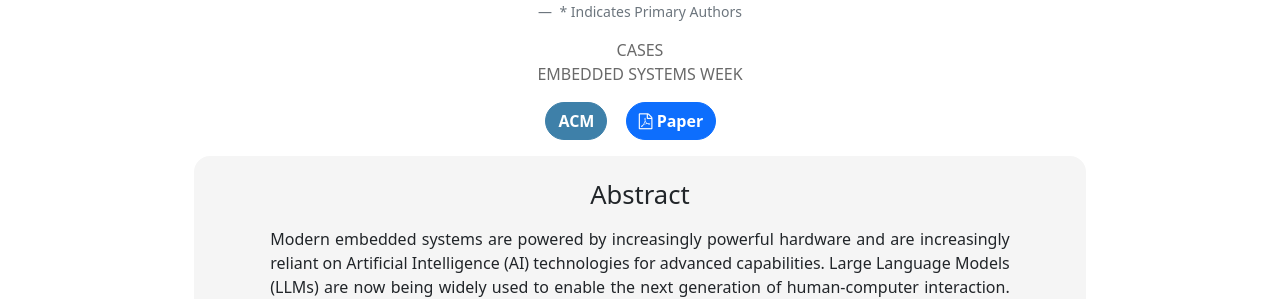
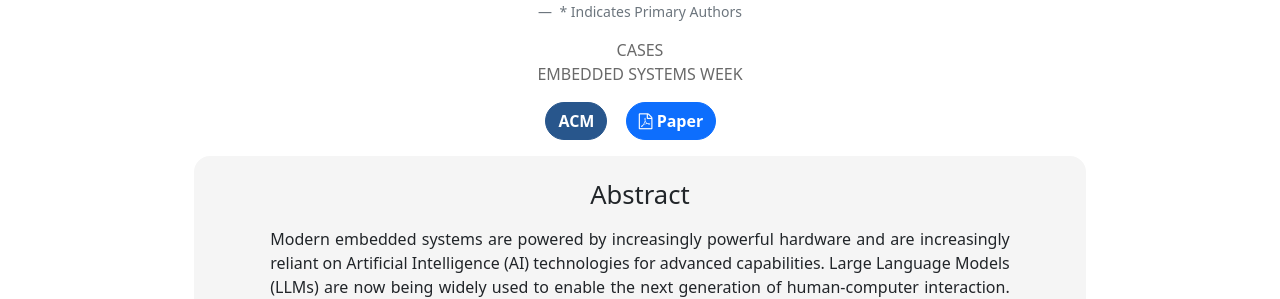
Before and after one commit to MPSLab-ASU/LUCI-Page, a Jekyll site: the page built from index.html, in a window 1280 px wide. Shown: the part 183-482 px from the top of the page. Built offline with Jekyll 4.4.1, drawn with Linux system fonts in a browser that asks for light colours; formulas are drawn with MathJax 3; a style sheet for code colours, icons or effects is not loaded.

Commit message:
Added ACM logo

```diff
--- a/index.html
+++ b/index.html
@@ -35,8 +35,8 @@
                 </a> &nbsp; &nbsp; </li>
             {%- endif -%}
             {%- if site.ACM -%}
-                <li><a role="button" href="{{site.ACM}}" class="btn btn-primary rounded-pill" style="border-color: #3E80A9;background-color: #3E80A9">
-                    <i class="ai ai-ACM-square"></i> <b> ACM </b>
+                <li><a role="button" href="{{site.ACM}}" class="btn btn-primary rounded-pill" style="border-color: #28568C;background-color: #28568C">
+                    <i class="ai ai-acm-square "></i> <b> ACM </b>
                 </a> &nbsp; &nbsp; </li>
             {%- endif -%}
             {%- if site.arXiv -%}
```
